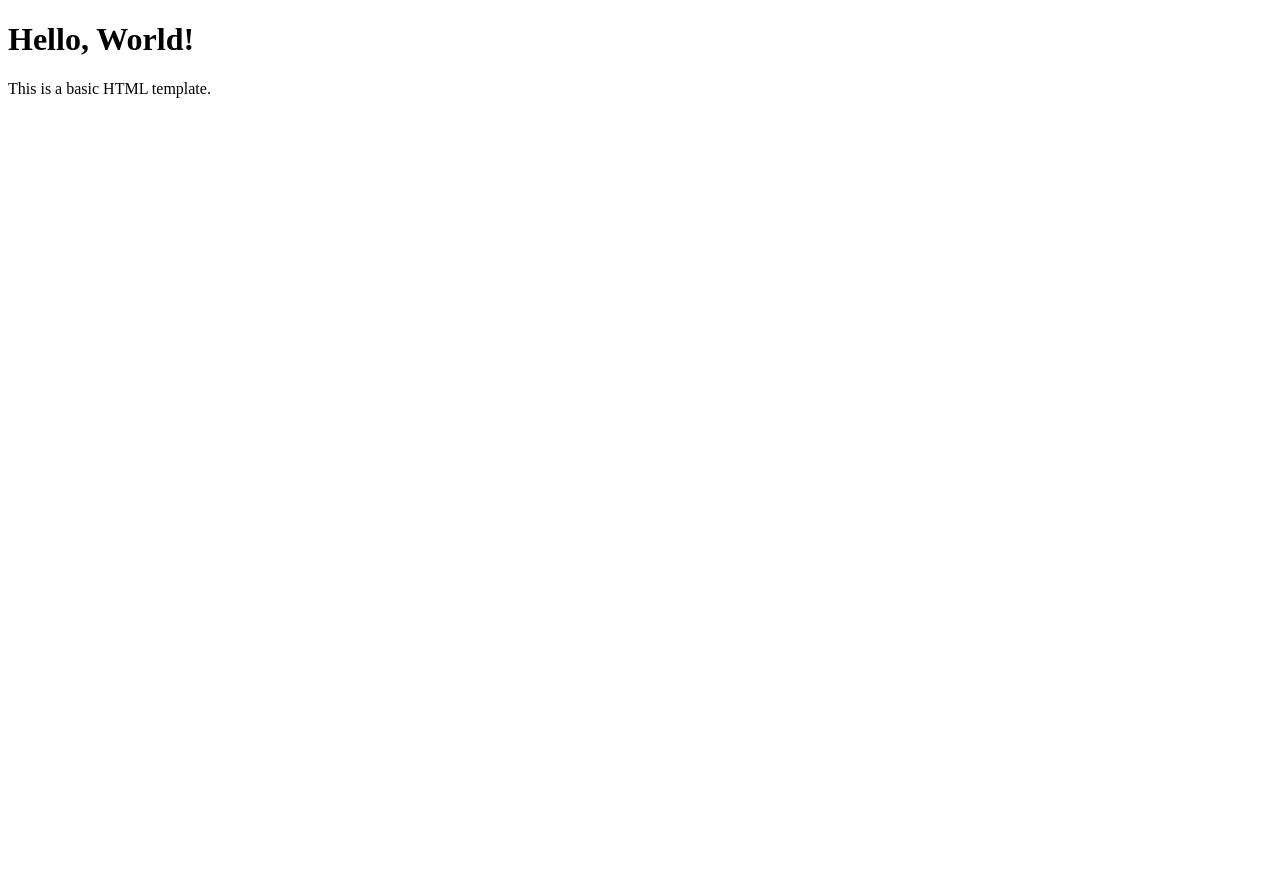
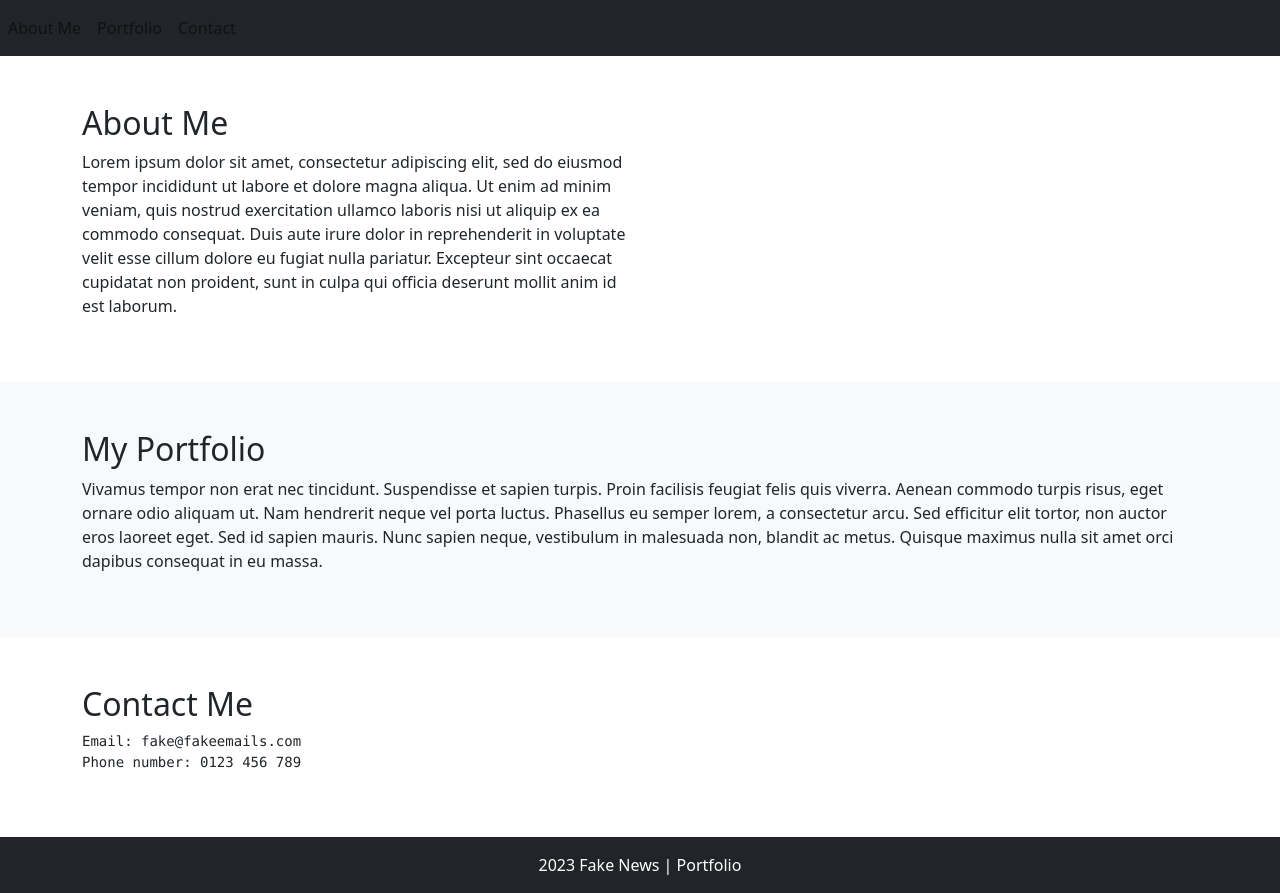
Before and after one commit to dkanghw/Basic-Projects, a plain HTML site: page WebDev/index.html in a window 1280 px wide. Before the commit the page ends 800 px from the top, so only its background shows below. Drawn offline with nearby package versions, Linux system fonts and the light colour scheme.

Commit message:
Bootstrap

```diff
--- a/WebDev/index.html
+++ b/WebDev/index.html
@@ -1,15 +1,91 @@
 <!DOCTYPE html>
-<html>
+<html lang="en">
   <head>
     <meta charset="UTF-8" />
-    <title>Your Page Title</title>
-    <link rel="stylesheet" type="text/css" href="style.css" />
+    <meta name="viewport" content="width=device-width, initial-scale=1.0" />
+    <title>Your Portfolio</title>
+    <link
+      rel="stylesheet"
+      href="https://cdn.jsdelivr.net/npm/bootstrap@5.2.3/dist/css/bootstrap.min.css"
+    />
   </head>
   <body>
-    <h1>Hello, World!</h1>
+    <!-- Navigation Bar -->
+    <nav class="navbar navbar-expand-lg navbar-light bg-dark">
+      <button
+        class="collasp navbar-toggler"
+        type="button"
+        data-toggle="collapse"
+        data-target="#navbarNav"
+        aria-controls="navbarNav"
+        aria-expanded="false"
+        aria-label="Toggle navigation"
+      >
+        <span class="navbar-toggler-icon"></span>
+      </button>
+      <div class="collapse navbar-collapse" id="navbarNav">
+        <ul class="navbar-nav ml-auto">
+          <li class="nav-item active">
+            <a class="nav-link" href="#about">About Me</a>
+          </li>
+          <li class="nav-item">
+            <a class="nav-link" href="#portfolio">Portfolio</a>
+          </li>
+          <li class="nav-item">
+            <a class="nav-link" href="#contact">Contact</a>
+          </li>
+        </ul>
+      </div>
+    </nav>
 
-    <p>This is a basic HTML template.</p>
+    <section id="about" class="py-5">
+      <div class="container">
+        <div class="row">
+          <div class="col-lg-6">
+            <h2>About Me</h2>
+            <p>
+              Lorem ipsum dolor sit amet, consectetur adipiscing elit, sed do
+              eiusmod tempor incididunt ut labore et dolore magna aliqua. Ut
+              enim ad minim veniam, quis nostrud exercitation ullamco laboris
+              nisi ut aliquip ex ea commodo consequat. Duis aute irure dolor in
+              reprehenderit in voluptate velit esse cillum dolore eu fugiat
+              nulla pariatur. Excepteur sint occaecat cupidatat non proident,
+              sunt in culpa qui officia deserunt mollit anim id est laborum.
+            </p>
+          </div>
+        </div>
+      </div>
+    </section>
 
-    <script src="script.js"></script>
+    <section id="portfolio" class="py-5 bg-light">
+      <div class="container">
+        <h2>My Portfolio</h2>
+        <p>
+          Vivamus tempor non erat nec tincidunt. Suspendisse et sapien turpis.
+          Proin facilisis feugiat felis quis viverra. Aenean commodo turpis
+          risus, eget ornare odio aliquam ut. Nam hendrerit neque vel porta
+          luctus. Phasellus eu semper lorem, a consectetur arcu. Sed efficitur
+          elit tortor, non auctor eros laoreet eget. Sed id sapien mauris. Nunc
+          sapien neque, vestibulum in malesuada non, blandit ac metus. Quisque
+          maximus nulla sit amet orci dapibus consequat in eu massa.
+        </p>
+      </div>
+    </section>
+
+    <section id="contact" class="py-5">
+      <div class="container">
+        <h2>Contact Me</h2>
+        <pre>
+Email: fake@fakeemails.com
+Phone number: 0123 456 789</pre
+        >
+      </div>
+    </section>
+
+    <footer class="bg-dark text-white text-center py-3">
+      2023 Fake News | Portfolio
+    </footer>
+
+    <script src="https://cdn.jsdelivr.net/npm/bootstrap@5.2.3/dist/js/bootstrap.bundle.min.js"></script>
   </body>
 </html>
```
Also changed, not shown: WebDev/script.js (deleted), WebDev/style.css (deleted).
